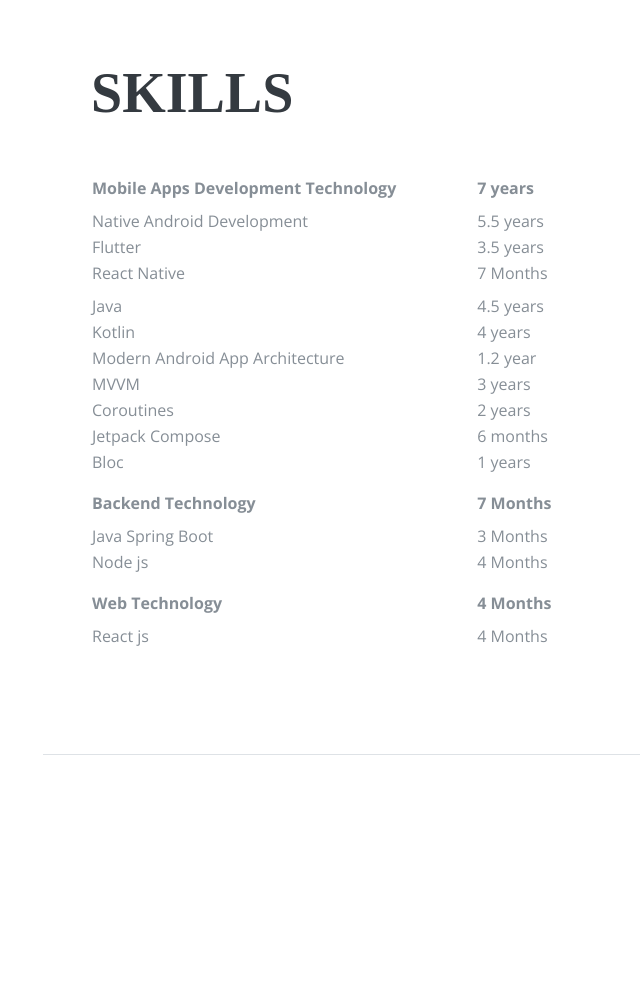
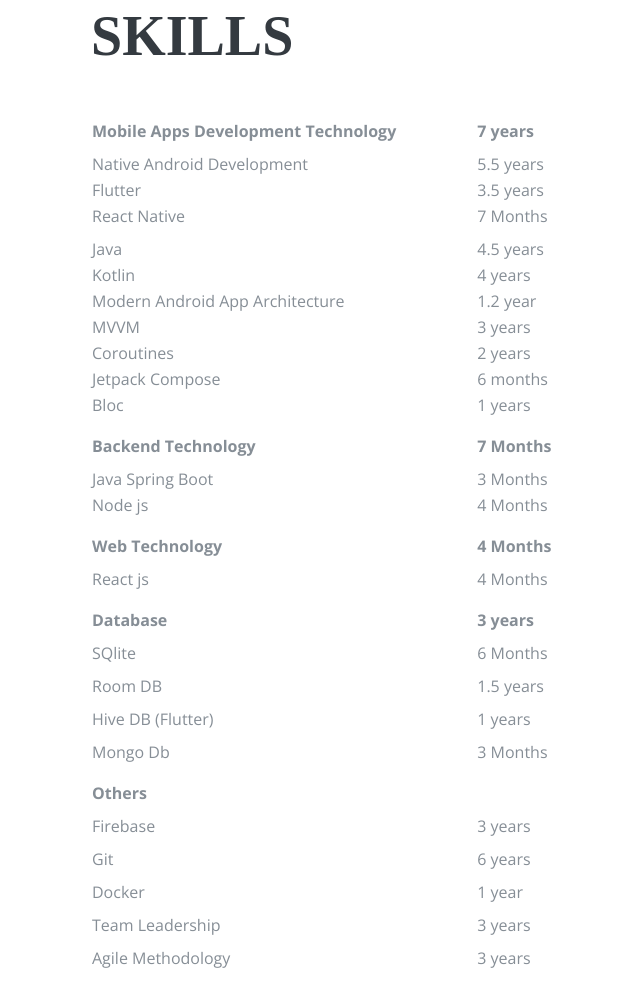
Before and after one commit to moh-sagor/nuhin13-with-Bootstarp, a plain HTML site: page index.html in a window 1280 px wide. Shown: the part 9799-10805 px from the top of the page, without its empty margins (229-869 px from the left). Before the commit the page ends 10554 px from the top, so only its background shows below. Drawn offline with nearby package versions, Linux system fonts and the light colour scheme; a web font is replaced by a local one.

Commit message:
[UPDATE] skills

```diff
--- a/index.html
+++ b/index.html
@@ -854,6 +854,49 @@
             <td style="padding-top: 0.5em">React js</td>
             <td style="padding-top: 0.5em">4 Months</td>
           </tr>
+          <tr>
+            <td style="padding-right: 5em; padding-top: 1em"><b>Database</b></td>
+            <td style="padding-top: 1em"><b>3 years</b></td>
+          </tr>
+          <tr>
+            <td style="padding-top: 0.5em">SQlite</td>
+            <td style="padding-top: 0.5em">6 Months</td>
+          </tr>
+          <tr>
+            <td style="padding-top: 0.5em">Room DB</td>
+            <td style="padding-top: 0.5em">1.5 years</td>
+          </tr>
+          <tr>
+            <td style="padding-top: 0.5em">Hive DB (Flutter)</td>
+            <td style="padding-top: 0.5em">1 years</td>
+          </tr>
+          <tr>
+            <td style="padding-top: 0.5em">Mongo Db</td>
+            <td style="padding-top: 0.5em">3 Months</td>
+          </tr>
+          <tr>
+            <td style="padding-right: 5em; padding-top: 1em"><b>Others</b></td>
+          </tr>
+          <tr>
+            <td style="padding-top: 0.5em">Firebase</td>
+            <td style="padding-top: 0.5em">3 years</td>
+          </tr>
+          <tr>
+            <td style="padding-top: 0.5em">Git</td>
+            <td style="padding-top: 0.5em">6 years</td>
+          </tr>
+          <tr>
+            <td style="padding-top: 0.5em">Docker </td>
+            <td style="padding-top: 0.5em">1 year</td>
+          </tr>
+          <tr>
+            <td style="padding-top: 0.5em">Team Leadership </td>
+            <td style="padding-top: 0.5em">3 years</td>
+          </tr>
+          <tr>
+            <td style="padding-top: 0.5em">Agile Methodology</td>
+            <td style="padding-top: 0.5em">3 years</td>
+          </tr>
           </tr>
         </table>
       </div>
```
